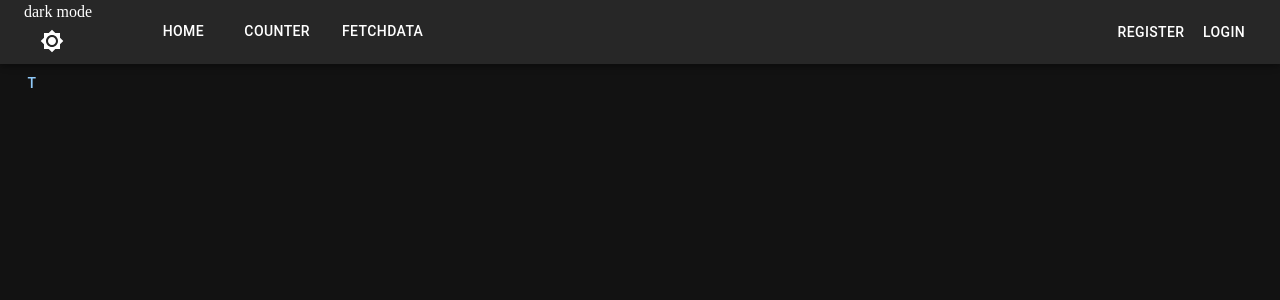
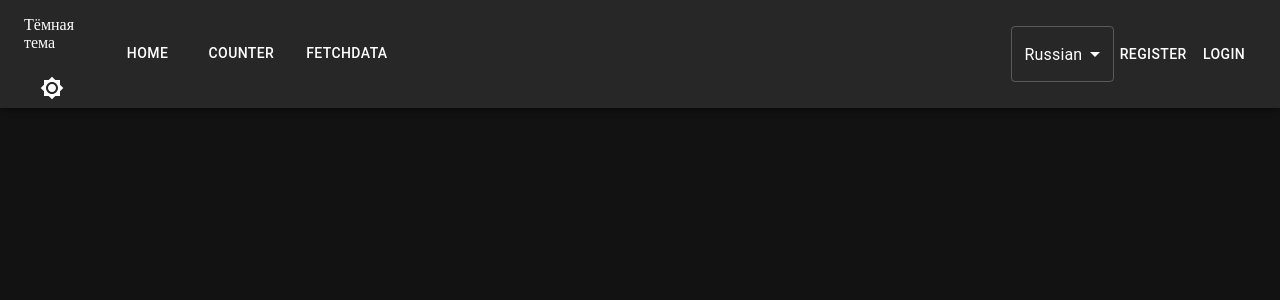
Before and after one commit to Godlex/CourseProject_MathProblem, a React (Create React App) app in the folder MathProblem.Web-Api/ClientApp/: page / in a window 1280 px wide. Shown: the top 300 px of the page. Built offline with nearby package versions, Linux system fonts and the light colour scheme; no server answers.

Commit message:
add Two language(ru and en)

```diff
--- a/MathProblem.Web-Api/ClientApp/package.json
+++ b/MathProblem.Web-Api/ClientApp/package.json
@@ -12,6 +12,7 @@
     "@mui/styles": "^5.0.1",
     "history": "^5.0.1",
     "i18next": "^21.2.4",
+    "i18next-browser-languagedetector": "^6.1.2",
     "oidc-client": "^1.11.5",
     "react": "^17.0.2",
     "react-dom": "^17.0.2",
--- a/MathProblem.Web-Api/ClientApp/src/App.js
+++ b/MathProblem.Web-Api/ClientApp/src/App.js
@@ -1,4 +1,4 @@
-import React from 'react';
+import React, {useState} from 'react';
 import {Home} from './components/Home';
 import {FetchData} from './components/FetchData';
 import {Counter} from './components/Counter';
@@ -6,18 +6,37 @@ import AuthorizeRoute from './components/api-authorization/AuthorizeRoute';
 import ApiAuthorizationRoutes from './components/api-authorization/ApiAuthorizationRoutes';
 import {ApplicationPaths} from './components/api-authorization/ApiAuthorizationConstants';
 import {BrowserRouter as Router, Link, Route, Switch} from "react-router-dom";
-import {AppBar, Box, createTheme, IconButton, Tab, Tabs, ThemeProvider, Toolbar, useTheme} from "@mui/material";
+import {
+    AppBar,
+    Box,
+    createTheme,
+    IconButton,
+    MenuItem,
+    Select,
+    Tab,
+    Tabs,
+    ThemeProvider,
+    Toolbar,
+    useTheme
+} from "@mui/material";
 import {LoginMenu} from "./components/api-authorization/LoginMenu";
 import Brightness4Icon from '@mui/icons-material/Brightness4';
 import Brightness7Icon from '@mui/icons-material/Brightness7';
-import { Trans } from 'react-i18next';
+import {useTranslation} from "react-i18next";
+import "./translations/i18n"
+import i18n from "i18next";
 
 const ColorModeContext = React.createContext({
     toggleColorMode: () => {
     }
 });
 
+
+
 function ToggleThemeButton() {
+
+    const {t} = useTranslation();
+
     const theme = useTheme();
     const colorMode = React.useContext(ColorModeContext);
 
@@ -29,7 +48,7 @@ function ToggleThemeButton() {
             color: 'secondary'
         }}
     >
-        {theme.palette.mode} mode
+        {theme.palette.mode === 'dark' ? <p> {t("dark_mode")} </p> : <p> {t("light_mode")} </p>}
         <IconButton sx={{ml: 1}} onClick={colorMode.toggleColorMode} color="inherit">
             {theme.palette.mode === 'dark' ? <Brightness7Icon/> : <Brightness4Icon/>}
         </IconButton>
@@ -38,10 +57,18 @@ function ToggleThemeButton() {
 
 export function App() {
 
+    const [language, setLanguage] = useState('ru');
+
+    const handleOnclick=(e)=>{
+        e.preventDefault();
+        setLanguage(e.target.value);
+        i18n.changeLanguage(e.target.value);
+    }
+
     return (
         <ToggleColorMode>
             <Router>
-                <AppBar position="fixed" >
+                <AppBar position="fixed">
                     <Toolbar>
                         <ToggleThemeButton/>
                         <Tabs indicatorColor="secondary" textColor="main" sx={{width: '80%'}}>
@@ -49,6 +76,14 @@ export function App() {
                             <Tab label="Counter" to="/counter" component={Link}/>
                             <Tab label="FetchData" to="/fetch-data" component={Link}/>
                         </Tabs>
+                        <Select
+                            value={language}
+                            label="Language"
+                            onChange={handleOnclick}
+                        >
+                            <MenuItem value='ru'>Russian</MenuItem>
+                            <MenuItem value='en'>English</MenuItem>
+                        </Select>
                         <LoginMenu/>
                     </Toolbar>
                 </AppBar>
@@ -74,6 +109,7 @@ export function App() {
     )
         ;
 }
+
 
 export default function ToggleColorMode({children}) {
     const [mode, setMode] = React.useState('dark');
--- a/MathProblem.Web-Api/ClientApp/src/index.js
+++ b/MathProblem.Web-Api/ClientApp/src/index.js
@@ -2,18 +2,11 @@ import React from 'react';
 import ReactDOM from 'react-dom';
 import {App} from './App.js';
 import './custom.css';
-import {I18nextProvider} from "react-i18next";
-import i18next from "i18next";
+import "./translations/i18n"
 
 const rootElement = document.getElementById('root');
 
-i18next.init({
-    interpolation: {escapeValue: false},  // React already does escaping
-});
-
 ReactDOM.render(
     <React.StrictMode>
-        <I18nextProvider i18n={i18next}>
             <App/>
-        </I18nextProvider>
     </React.StrictMode>, rootElement);
--- /dev/null
+++ b/MathProblem.Web-Api/ClientApp/src/translations/en/en.js
@@ -0,0 +1,4 @@
+export const translation_en = {
+  dark_mode:"Dark mode",
+  light_mode: "Light mode"
+};
--- a/MathProblem.Web-Api/ClientApp/src/translations/en/en.json
+++ /dev/null
@@ -1,2 +0,0 @@
-{
-}
--- a/MathProblem.Web-Api/ClientApp/src/translations/i18n.js
+++ b/MathProblem.Web-Api/ClientApp/src/translations/i18n.js
@@ -1,23 +1,22 @@
-import i18n from 'i18next';
-import { initReactI18next } from 'react-i18next';
+import i18n from "i18next";
+import { initReactI18next } from "react-i18next";
+import LanguageDetector from "i18next-browser-languagedetector";
 
-import ru from "./ru/ru.json"
-import en from "./en/en.json"
-
-const resources = {
-    en,
-    ru
-}
+import { translation_ru } from "./ru/ru.js";
+import { translation_en } from "./en/en.js";
 
 i18n
+    .use(LanguageDetector)
     .use(initReactI18next)
     .init({
-        resources,
-        lng: "ru",
-        interpolation: {
-            escapeValue: false
+        resources: {
+            en: {
+                translation: translation_en
+            },
+            ru: {
+                translation: translation_ru
+            }
         }
     });
 
-
-export default i18n;
+i18n.changeLanguage("ru");
--- /dev/null
+++ b/MathProblem.Web-Api/ClientApp/src/translations/ru/ru.js
@@ -0,0 +1,4 @@
+export const translation_ru = {
+  dark_mode:"Тёмная тема",
+  light_mode:"Светлая тема"
+};
--- a/MathProblem.Web-Api/ClientApp/src/translations/ru/ru.json
+++ /dev/null
@@ -1,2 +0,0 @@
-{
-}
```
Also changed, not shown: MathProblem.Web-Api/ClientApp/src/translations/translations.js (deleted), 2 other files (tests, documents, lock files or other folders).
